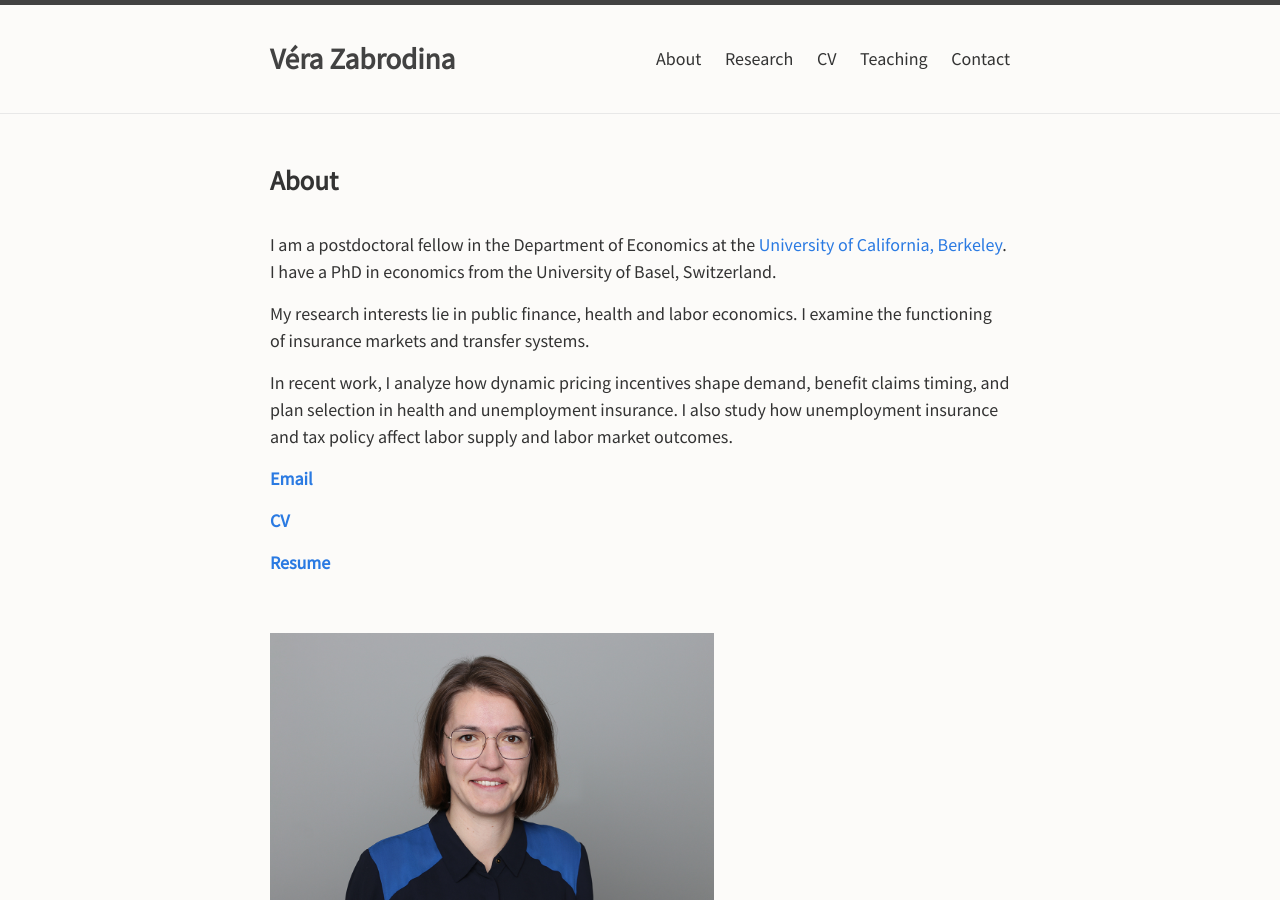
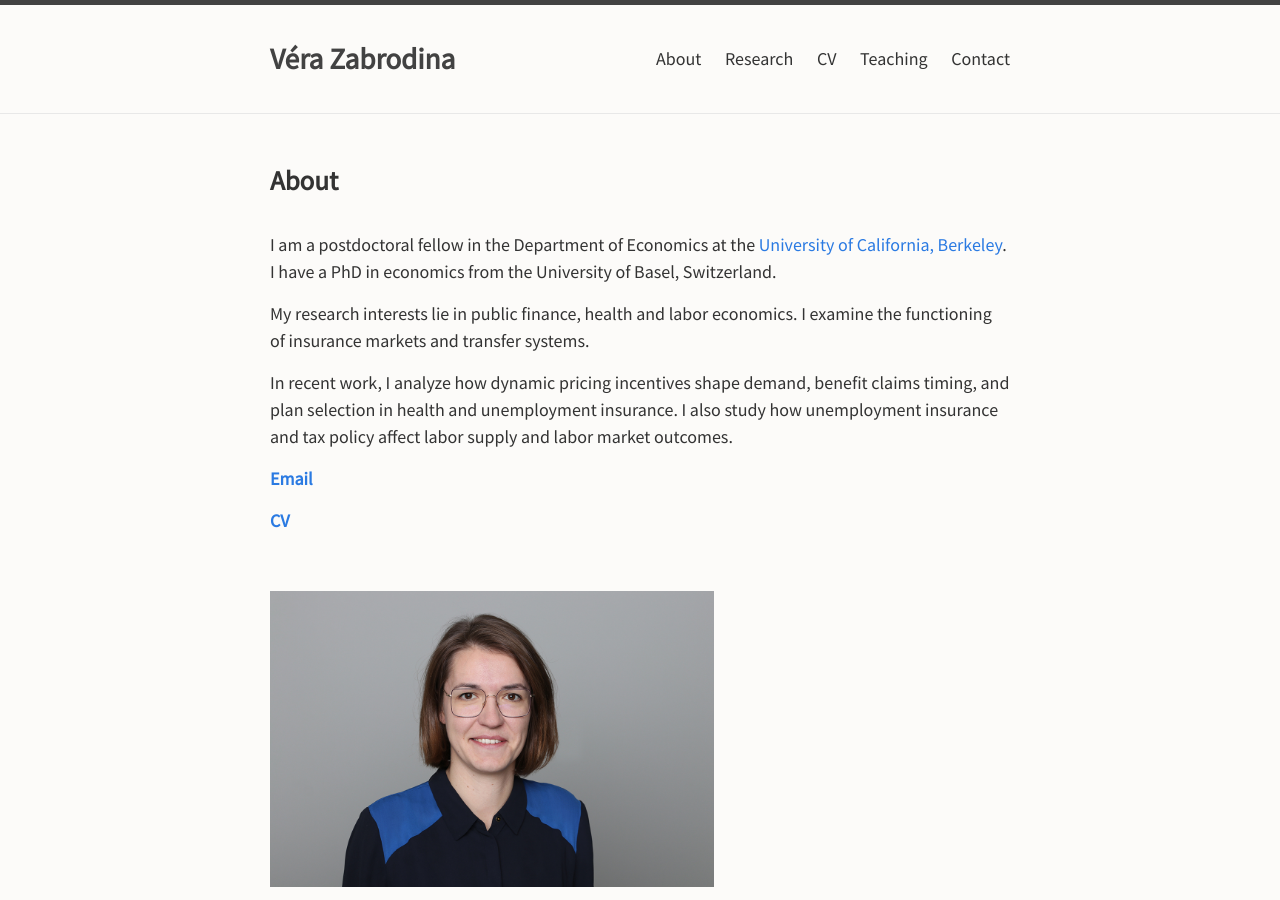
Before and after one commit to verazb/verazb.github.io, a Jekyll site: the page built from index.md, in a window 1280 px wide and 900 px high. Built offline with Jekyll 4.4.1, drawn with Linux system fonts in a browser that asks for light colours; our own code applies the rules of GitHub Pages for plain Markdown files.

Commit message:
Update index.md

```diff
--- a/index.md
+++ b/index.md
@@ -15,7 +15,7 @@ In recent work, I analyze how dynamic pricing incentives shape demand, benefit c
 
 **[CV](docs/Zabrodina_CV.pdf)**
 
-**[Resume](docs/Zabrodina_Resume.pdf)**
+<!-- **[Resume](docs/Zabrodina_Resume.pdf)** -->
 
 
 
```
